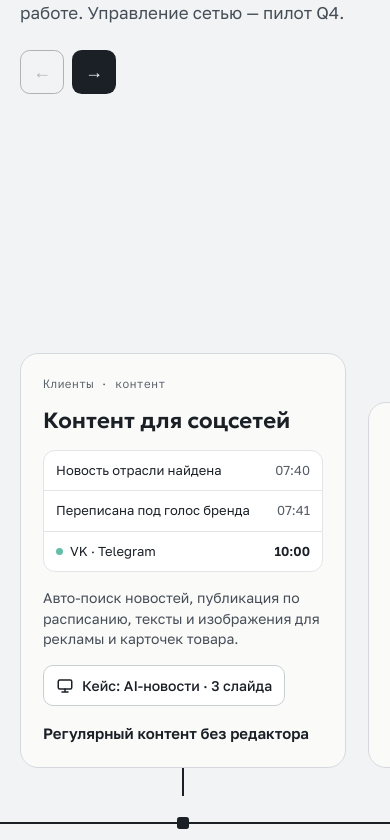
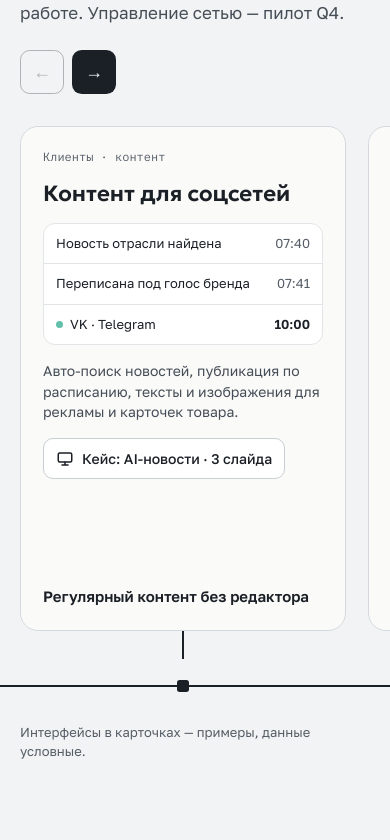
Before and after one commit to phillfeel/franch_landing, a Next.js app: page / in a window 390 px wide. Shown: the part 3184-4024 px from the top of the page. Built offline with nearby package versions, Linux system fonts and the light colour scheme; no server answers.

Commit message:
Убери пустоту над карточками модулей на телефоне
Co-Authored-By: Claude Opus 5.5 <noreply@anthropic.com>

```diff
--- a/app/globals.css
+++ b/app/globals.css
@@ -724,6 +724,12 @@ a:hover { text-decoration: underline; text-underline-offset: 3px; }
   .flow__wire { justify-self: center; width: 2px; height: 32px; }
   .flow__wire span { inset: 0 0 auto 0; width: auto; height: 30%; animation-name: flowY; }
   .mod { width: min(var(--w), calc(100vw - 64px)); }
+  /* На узком экране карточки разной высоты: тянем все до самой высокой, иначе над короткими остаётся пустота. */
+  .ribbon__track { align-items: stretch; }
+  .mod__card { flex: 1; }
+  .mod__result { margin-top: auto; }
+  /* «Видимость сети» с двумя мокапами в полтора раза выше соседей — черновик ответа на телефоне прячем. */
+  .mod .mock-draft { display: none; }
   .ribbon__scroller { scroll-snap-type: x mandatory; }
   .faq__item p { padding-right: 0; }
   .vis-mock__chat { margin-right: 0; }
```
